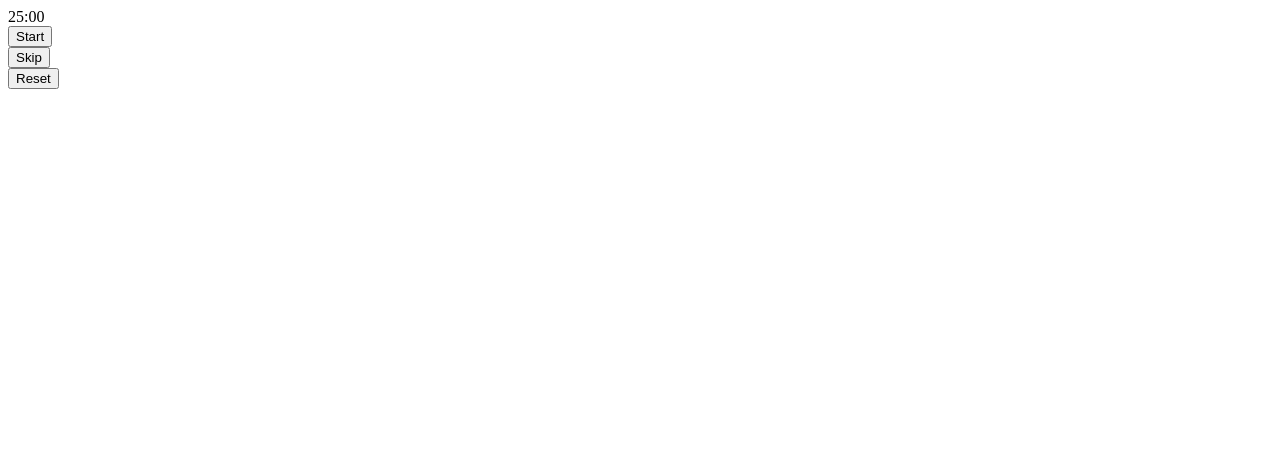
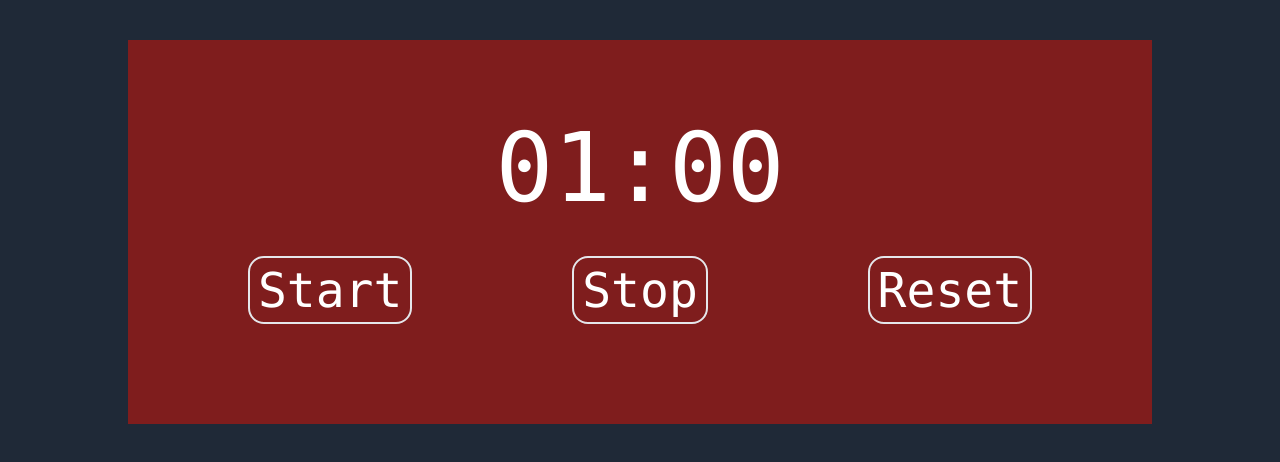
Before and after one commit to Alex-Prokhorenko/pomodoro, a React (Create React App) app: page / in a window 1280 px wide. Shown: the top 462 px of the page. Built offline with nearby package versions, Linux system fonts and the light colour scheme.

Commit message:
the functionality of the start, stop and reset buttons is implemented

```diff
--- a/src/components/Button.tsx
+++ b/src/components/Button.tsx
@@ -1,13 +1,14 @@
 import React from 'react';
 
 interface ButtonProps {
-    name: string
+    name: string,
+    onClick: React.MouseEventHandler
 }
 
-const Button = ({name}:ButtonProps) => {
+const Button = ({name, onClick}:ButtonProps) => {
     return (
         <div>
-            <button className="border-solid border-2 border-#fff text-white text-5xl p-2 mx-5">{name}</button>
+            <button className="border-solid border-2 border-#fff text-white text-5xl p-2 rounded-2xl" onClick={onClick}>{name}</button>
         </div>
     );
 };
--- a/src/components/PomodoroContainer.tsx
+++ b/src/components/PomodoroContainer.tsx
@@ -1,11 +1,12 @@
 import React from 'react';
 import Work from "./Work";
+
 
 
 const PomodoroContainer = () => {
     return (
         <div className="w-4/5 h-96 mx-auto my-10 bg-green-900">
-            <Work/>
+            <Work />
         </div>
     );
 };
--- a/src/components/Settings.tsx
+++ b/src/components/Settings.tsx
@@ -1,7 +1,4 @@
 import React from 'react'
-
-
-
 
 const Settings = () => {
     return (
--- a/src/components/Work.tsx
+++ b/src/components/Work.tsx
@@ -1,13 +1,65 @@
-import React from 'react'
+import React, {useEffect, useState} from 'react'
 import Button from "./Button";
 
+const data = {
+    workingHours: 60,
+    restingHours: 5,
+    sessionsNumber: 0,
+    isCounting: false
+};
+
+const getPadTime = (time: number) => time.toString().padStart(2, '0');
+
+
+/*interface WorkProps {
+    workingHours: number;
+    restingHours: number;
+    sessionsNumber: number;
+}*/
+
 const Work = () => {
+
+    const [timeLeft, setTimeLeft] = useState(data.workingHours);
+    const [isCounting, setIsCounting] = useState(data.isCounting)
+
+    const minutes: string = getPadTime(Math.floor(timeLeft / 60));
+    const seconds: string = getPadTime(timeLeft - +minutes * 60);
+
+    useEffect(() => {
+        const interval = setInterval(() => {
+            isCounting && setTimeLeft((timeLeft) => (timeLeft >= 1 ? timeLeft - 1 : 0))
+        }, 1000);
+        if (timeLeft === 0) setIsCounting(false);
+        return () => {
+            clearInterval(interval);
+        };
+    }, [timeLeft, isCounting] );
+
+    const handleStart = () => {
+        if (timeLeft === 0) setIsCounting(false);
+        setIsCounting(true);
+        data.isCounting = true;
+    }
+
+    const handleStop = () => {
+        setIsCounting(false);
+        data.isCounting = false;
+    }
+
+    const  handleReset = () => {
+        setIsCounting(false);
+        setTimeLeft(data.workingHours);
+        data.isCounting = false;
+    }
+
     return (
-        <div className="w-100% h-96 bg-red-900">
-            <div className=" text-white text-8xl mx-auto my-5">25:00</div>
-            <Button name="Start"/>
-            <Button name="Skip"/>
-            <Button name="Reset"/>
+        <div className="w-100% h-96 bg-red-900 p-10">
+            <div className=" text-white text-8xl mx-auto my-10 text-center">{minutes}:{seconds}</div>
+            <div className="flex justify-around">
+                <Button onClick={handleStart} name="Start"/>
+                <Button onClick={handleStop} name="Stop"/>
+                <Button onClick={handleReset} name="Reset"/>
+            </div>
         </div>
     );
 };
--- a/src/index.css
+++ b/src/index.css
@@ -5,6 +5,7 @@
 @layer base {
   html {
     @apply bg-gray-800;
+    @apply font-mono;
   }
 
 }
--- /dev/null
+++ b/tailwind.config.js
@@ -0,0 +1,10 @@
+/** @type {import('tailwindcss').Config} */
+module.exports = {
+  content: [
+    "./src/**/*.{js,jsx,ts,tsx}",
+  ],
+  theme: {
+    extend: {},
+  },
+  plugins: [],
+}
```
